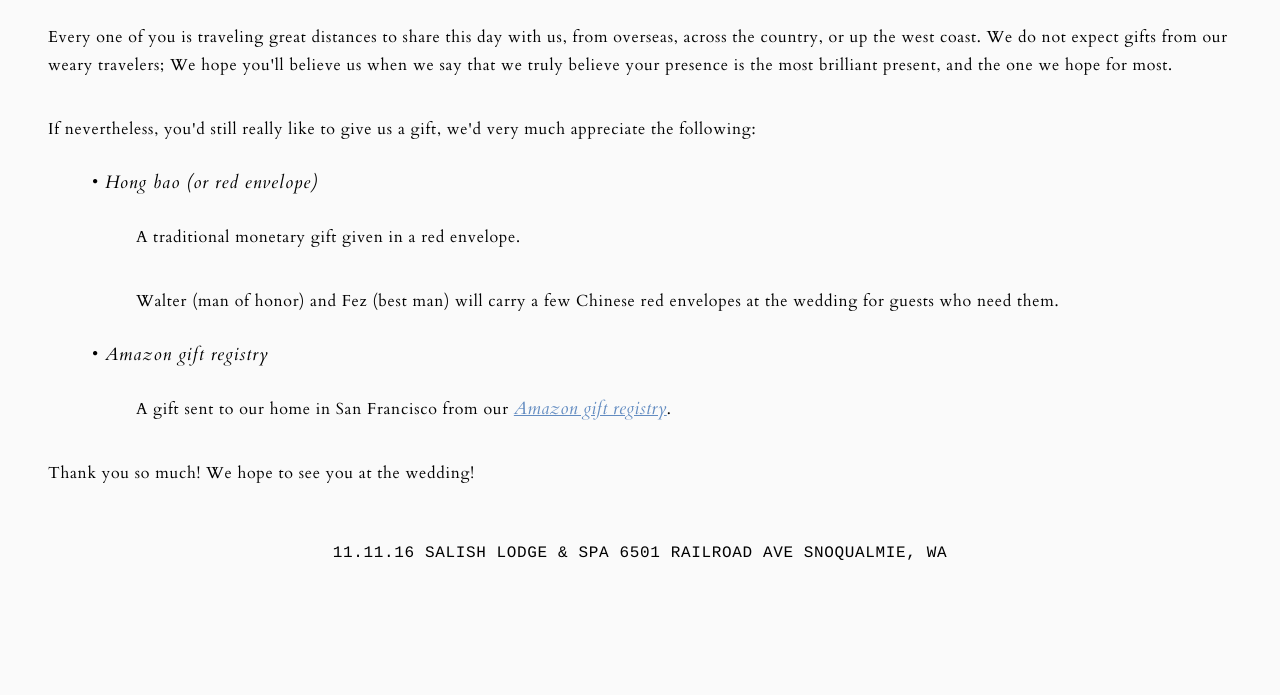
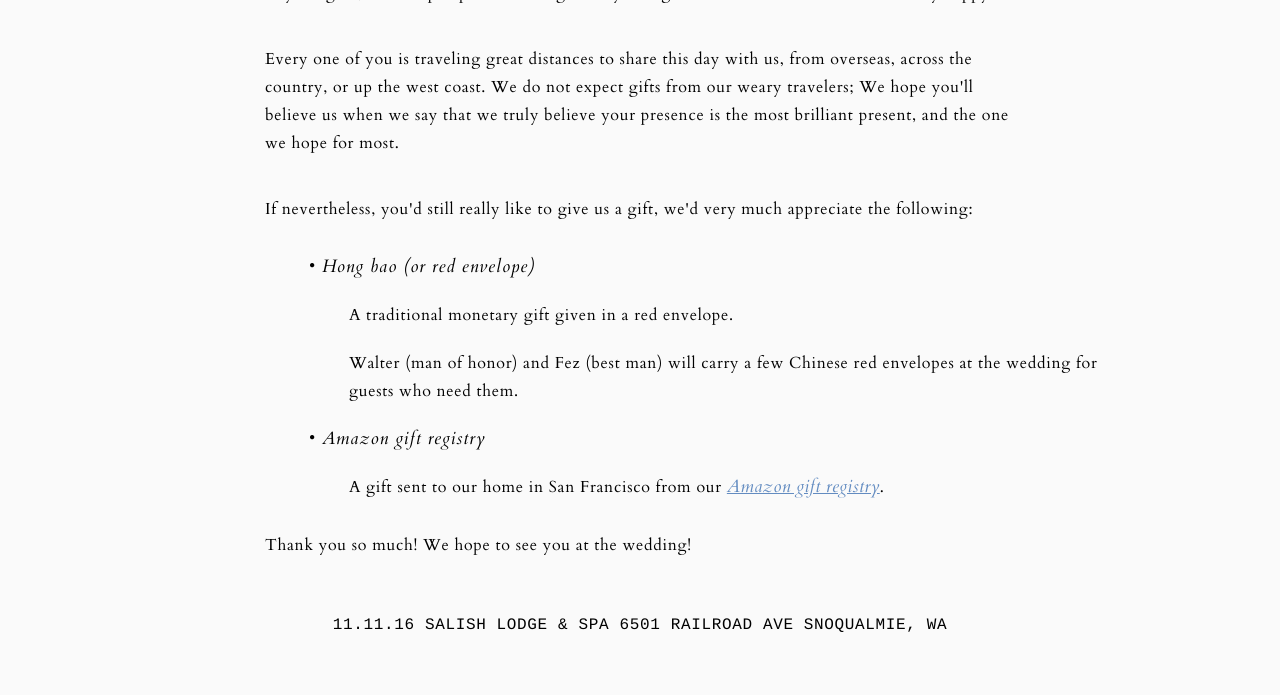
Before and after one commit to njtien/wedding_website, a website: page src/html/registry.html in a window 1280 px wide. Shown: the part 189-884 px from the top of the page. Before the commit the page ends 814 px from the top, so only its background shows below. Drawn offline with nearby package versions, Linux system fonts and the light colour scheme; files that its build step writes are made by us from their sources.

Commit message:
changing some styles

```diff
--- a/gulpfile.js
+++ b/gulpfile.js
@@ -74,7 +74,7 @@ gulp.task('watch', function() {
   gulp.watch('src/sass/**/*.scss', ['sass']);
   gulp.watch('src/images/**/*', ['copyimages']);
   gulp.watch('src/html/*', ['fileinclude']);
-  gulp.watch('src/js/*.js', ['babel']);
+  gulp.watch('src/js/*', ['babel', 'fileinclude']);
 });
 
 // Default Task
--- a/src/html/navigation.partial.html
+++ b/src/html/navigation.partial.html
@@ -1,7 +1,9 @@
 <nav class="nav-header">
-  <a class="nav-logo" href="index.html">Nancy &amp; Wesley</a>
-  <a class="nav-ourw" href="ourwedding.html">Our Wedding</a>
-  <a class="nav-trvl" href="travellodging.html">Travel &amp; Lodging</a>
-  <a class="nav-regs" href="registry.html">Registry</a>
-  <a class="nav-rsvp" href="rsvp.html">RSVP</a>
+  <div class="nav-inner-wrap">
+    <a class="nav-logo" href="index.html">Nancy &amp; Wesley</a>
+    <a class="nav-ourw" href="ourwedding.html">Our Wedding</a>
+    <a class="nav-trvl" href="travellodging.html">Travel &amp; Lodging</a>
+    <a class="nav-regs" href="registry.html">Registry</a>
+    <a class="nav-rsvp" href="rsvp.html">RSVP</a>
+  </div>
 </nav>
--- a/src/html/registry.html
+++ b/src/html/registry.html
@@ -19,12 +19,11 @@
       If nevertheless, you'd still really like to give us a gift, we'd very much appreciate the following:
     </p>
     <div class="infoblock">
-      <span class="note"><span class="un-italicize">&bull; </span>Hong bao (or red envelope)</span>
-      <p class="infoblock">A traditional monetary gift given in a red envelope.
-        </p>
-        <p class="infoblock">Walter (man of honor) and Fez (best man) will carry a few Chinese red envelopes at the wedding for guests who need them.</p>
-      <span class="note"><span class="un-italicize">&bull; </span> Amazon gift registry</span>
-      <p class="infoblock">A gift sent to our home in San Francisco from our
+      <p class="note indented-section"><span class="un-italicize">&bull; </span>Hong bao (or red envelope)</p>
+      <p class="infoblock indented-section-double">A traditional monetary gift given in a red envelope.</p>
+      <p class="infoblock indented-section-double">Walter (man of honor) and Fez (best man) will carry a few Chinese red envelopes at the wedding for guests who need them.</p>
+      <p class="note indented-section"><span class="un-italicize">&bull; </span> Amazon gift registry</p>
+      <p class="infoblock indented-section-double">A gift sent to our home in San Francisco from our
         <a class="registry-action" href="https://www.amazon.com/wedding/nancy-tien-wesley-wilson-snoqualmie-november-2016/registry/3MH55N90LG2QH">Amazon gift registry</a>.
       </p>
     </div>
--- a/src/sass/global.scss
+++ b/src/sass/global.scss
@@ -42,6 +42,23 @@
     text-transform: uppercase;
     margin: 2px 0 0px 0;
   }
+
+  p,
+  p.infoblock,
+  div.infoblock,
+  h1,
+  h2,
+  h3,
+  h4,
+  table.infoblock,
+  #note,
+  #un-italicize,
+  #infoblock {
+    max-width: 750px;
+    width: 100%;
+    margin: 18px auto 14px auto;
+  }
+
   hr {
     border: 0;
     height: 2px;
@@ -67,10 +84,30 @@
     padding-left: 44px;
     padding-bottom: 20px;
   }
+  .note {
+    font-family: 'Cardo';
+    font-size: 18px;
+    font-style: italic;
+    letter-spacing: 0.05em;
+  }
+  .note,
   .infoblock {
-    margin-left: 44px;
-    @media (max-width: 600px) {
-      margin-left: 0px;
+    &.indented-section,
+    &.indented-section-double {
+      margin: 20px 0;
+      padding: 0;
+    }
+    &.indented-section  {
+      margin-left: 44px;
+    }
+    &.indented-section-double {
+      margin-left: 84px;
+    }
+    &.indented-section,
+    &.indented-section-double {
+      @media (max-width: 600px) {
+        margin-left: 0px;
+      }
     }
   }
   span {
@@ -80,12 +117,6 @@
       font-style: italic;
       letter-spacing: 0.05em;
       line-height: 2em;
-    }
-    &.note {
-      font-family: 'Cardo';
-      font-size: 18px;
-      font-style: italic;
-      letter-spacing: 0.05em;
     }
     &.italic {
       font-family: 'Cardo';
--- a/src/sass/header-footer.scss
+++ b/src/sass/header-footer.scss
@@ -16,6 +16,10 @@
       font-weight: 500;
       letter-spacing: 0.4em;
     }
+  .nav-inner-wrap {
+    margin: 0 auto;
+    max-width: 980px;
+  }
     a {
       font-family: 'Helvetica Neue', 'Helvetica', 'sans-serif';
       color: 252525;
--- a/src/sass/homepage.scss
+++ b/src/sass/homepage.scss
@@ -12,6 +12,8 @@
     display: flex;
     flex-wrap: wrap;
     text-align: center;
+    max-width: 840px;
+    margin: 0 auto;
     .block-wedding-party-wrp {
       justify-content: space-between;
       margin: 0 auto 30px auto;
--- a/src/sass/rsvp.scss
+++ b/src/sass/rsvp.scss
@@ -3,7 +3,7 @@ $bgColor: #fafafa;
 #wedding-website .rsvp-page {
   #thank-you {
     margin: 100px 0;
-    font-size: 32px;
+    font-size: 28px;
     font-style: italic;
     line-height: 56px;
   }
```
Also changed, not shown: src/html/ourwedding.html (+5 -6 lines), src/html/travellodging.html (+8 -1 lines).
